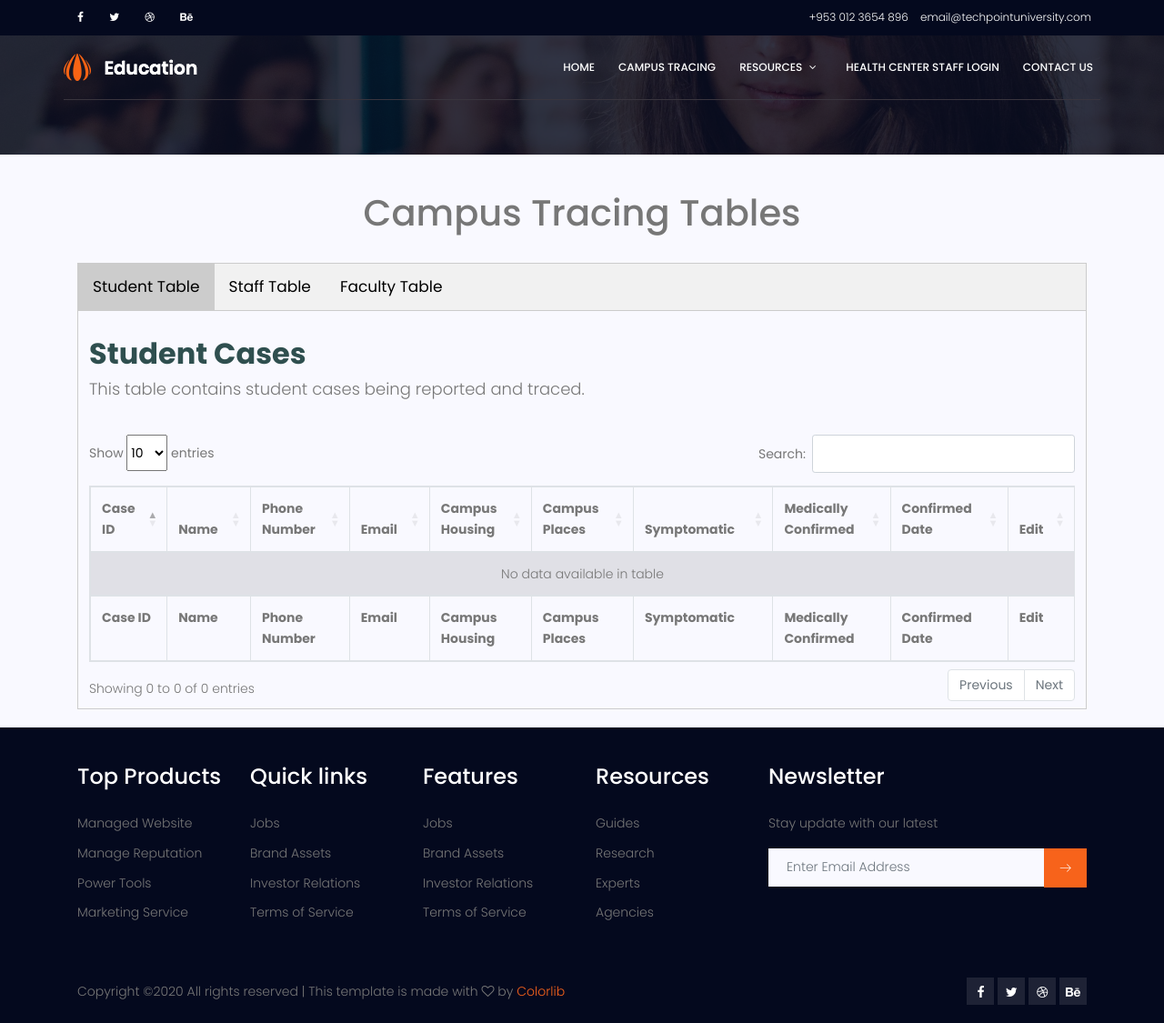
After one commit to rcardo35/outbreak-detection-09, a PHP site: page /health-center-view.php in a window 1280 px wide. The commit adds this page. Shown: the whole page at 91% size. Run offline with PHP 8.4, Linux system fonts and the light colour scheme; data that the repository does not hold is empty; some libraries are stand-ins or nearby versions.

Commit message:
WIP admin page. Functionality so far: edit student case

```diff
--- a/controller/database_queries.php
+++ b/controller/database_queries.php
@@ -43,10 +43,11 @@
             $beenExposed            = $_POST['exposure'];
             $exposureDesc           = $_POST['exposureDesc'];
             $exposureDate           = $_POST['exp_date'];
-            $symptoms               = $_POST['symptoms'];
+            $symptoms               = (array) $_POST['symptoms'];
+            $sympList = implode(",", $symptoms);
             $beenMedicallyEvaluated = $_POST['evaluated'];
 
-            $insertQuery = "INSERT INTO heroku_c224005b36bf596.nonstudentcases VALUES (default , '$name', '$phone', '$univEmail', '$deparment', '$building', '$supervisor', '$supervisorPhone', '$supervisorEmail','$campusPlaces', '$beenExposed', '$exposureDesc' ,'$exposureDate', '$symptoms', '$beenMedicallyEvaluated', ' ', ' ') ";
+            $insertQuery = "INSERT INTO heroku_c224005b36bf596.nonstudentcases VALUES (default , '$name', '$phone', '$univEmail', '$deparment', '$building', '$supervisor', '$supervisorPhone', '$supervisorEmail','$campusPlaces', '$beenExposed', '$exposureDesc' ,'$exposureDate', '$sympList', '$beenMedicallyEvaluated', ' ', ' ') ";
 
             $insertResult = $this->dbconn->query($insertQuery);
             if ( ! $insertResult) {
--- /dev/null
+++ b/health-center-view.php
@@ -0,0 +1,435 @@
+<?php
+    require_once("config/database_config.php");
+    require_once("controller/database_queries.php");
+?>
+<!DOCTYPE html>
+<html lang="zxx" class="no-js">
+<head>
+    <!-- Mobile Specific Meta -->
+    <meta name="viewport" content="width=device-width, initial-scale=1, shrink-to-fit=no">
+    <!-- Favicon-->
+    <link rel="shortcut icon" href="assets/img/fav.png">
+    <!-- Author Meta -->
+    <meta name="author" content="colorlib">
+    <!-- Meta Description -->
+    <meta name="description" content="">
+    <!-- Meta Keyword -->
+    <meta name="keywords" content="">
+    <!-- meta character set -->
+    <meta charset="UTF-8">
+    <!-- Site Title -->
+    <title>Education</title>
+
+    <link href="https://fonts.googleapis.com/css?family=Poppins:100,200,400,300,500,600,700" rel="stylesheet">
+    <!--
+    CSS
+    ============================================= -->
+    <link rel="stylesheet" href="assets/css/linearicons.css">
+    <link rel="stylesheet" href="assets/css/font-awesome.min.css">
+    <link rel="stylesheet" href="assets/css/bootstrap.css">
+    <link rel="stylesheet" href="assets/css/magnific-popup.css">
+    <link rel="stylesheet" href="assets/css/nice-select.css">
+    <link rel="stylesheet" href="assets/css/animate.min.css">
+    <link rel="stylesheet" href="assets/css/owl.carousel.css">
+    <link rel="stylesheet" href="assets/css/jquery-ui.css">
+    <link rel="stylesheet" href="assets/css/main.css">
+
+    <link rel="stylesheet" href="assets/css/datablecss.css">
+    <script src="https://ajax.googleapis.com/ajax/libs/jquery/3.5.1/jquery.min.js"></script>
+    <script src="https://maxcdn.bootstrapcdn.com/bootstrap/3.4.1/js/bootstrap.min.js"></script>
+
+    <!-- Datatable -->
+<!--    <link rel="stylesheet" href="assets/css/datablecss.css">-->
+    <link rel="stylesheet" href="https://cdn.datatables.net/1.10.21/css/dataTables.bootstrap4.min.css">
+
+
+    <link rel="stylesheet" href="https://cdnjs.cloudflare.com/ajax/libs/font-awesome/4.7.0/css/font-awesome.min.css">
+
+    <script type="text/javascript">
+		function openCity(evt, cityName) {
+
+			var i, tabcontent, tablinks;
+			tabcontent = document.getElementsByClassName("tabcontent");
+			for(i = 0; i < tabcontent.length; i++) {
+				tabcontent[i].style.display = "none";
+			}
+			tablinks = document.getElementsByClassName("tablinks");
+			for(i = 0; i < tablinks.length; i++) {
+				tablinks[i].className = tablinks[i].className.replace(" active", "");
+			}
+			document.getElementById(cityName).style.display = "block";
+			evt.currentTarget.className += " active";
+		}
+
+		$(document).ready(function () {
+			$('#example').DataTable();
+			document.getElementById('students').click();
+		});
+    </script>
+
+    <style>
+        /* Style the tab */
+        .tab {
+            overflow: hidden;
+            border: 1px solid #ccc;
+            background-color: #f1f1f1;
+        }
+
+        /* Style the buttons inside the tab */
+        .tab button {
+            background-color: inherit;
+            float: left;
+            border: none;
+            outline: none;
+            cursor: pointer;
+            padding: 14px 16px;
+            transition: 0.3s;
+            font-size: 17px;
+        }
+
+        /* Change background color of buttons on hover */
+        .tab button:hover {
+            background-color: #ddd;
+        }
+
+        /* Create an active/current tablink class */
+        .tab button.active {
+            background-color: #ccc;
+        }
+
+        /* Style the tab content */
+        .tabcontent {
+            display: none;
+            padding: 6px 12px;
+            border: 1px solid #ccc;
+            border-top: none;
+        }
+
+        .input-group-sm > .input-group-append > select.btn:not([size]):not([multiple]) {
+            height: calc(1.8125rem + 6px)
+        }
+
+        #example_length {
+            height: calc(1.8125rem + 6px) !important;
+        }
+
+        .center {
+            text-align-last: center;
+        }
+
+        .modal-header{
+            text-align-last: left !important;
+        }
+
+        .modal-body {
+            max-height: calc(100vh - 210px);
+            overflow-y: auto;
+        }
+        .req {
+            color: #C00;
+            font-size: 12px;
+        }
+    </style>
+</head>
+<body>
+<header id="header" id="home">
+    <?php require_once "navbar.php"; ?>
+</header><!-- #header -->
+
+<!-- start banner Area -->
+<section class="banner-area relative about-banner" id="home">
+    <div class="overlay overlay-bg"></div>
+    <div class="container">
+        <div class="row d-flex align-items-center justify-content-center">
+            <div class="about-content col-lg-12">
+                <!--                <h1 class="text-white">-->
+                <!--                    Self-Reporting-->
+                <!--                </h1>-->
+                <!--                <p class="text-white link-nav"><a href="index.php">Home </a> <span class="lnr lnr-arrow-right"></span> <a href="self-reporting.php">Self-Reporting</a></p>-->
+            </div>
+        </div>
+    </div>
+</section>
+<!-- End banner Area -->
+
+<!-- Start contact-page Area -->
+<section class="contact-page-area section-gap">
+    <div class="container" style="width: 140%">
+        <h1 class="center">Campus Tracing Tables</h1>
+        <br>
+        <div class="tab">
+            <button class="tablinks" id="students" onclick="openCity(event, 'Student Table')">Student Table</button>
+            <button class="tablinks" onclick="openCity(event, 'Staff Table')">Staff Table</button>
+            <button class="tablinks" onclick="openCity(event, 'Faculty Table')">Faculty Table</button>
+        </div>
+
+        <div id="Student Table" class="tabcontent">
+            <br>
+            <h2><b style="color:darkslategray;">Student Cases</b></h2>
+            <p style="font-size: 18px">This table contains student cases being reported and traced. </p>
+            <br>
+
+            <table id="example" class="table table-striped table-bordered" style="width:100%">
+                <thead>
+                <tr>
+                    <th>Case ID</th>
+                    <th>Name</th>
+                    <th>Phone Number</th>
+                    <th>Email</th>
+                    <th>Campus Housing</th>
+                    <th>Campus Places</th>
+                    <th>Symptomatic</th>
+                    <th>Medically Confirmed</th>
+                    <th>Confirmed Date</th>
+                    <th>Edit</th>
+                </tr>
+                </thead>
+                <tbody>
+                <?php
+
+                    $stmt = $conn->query("SELECT * FROM heroku_c224005b36bf596.studentcases")->fetchAll(PDO::FETCH_ASSOC);
+                    foreach ($stmt
+
+                             as $row) {
+
+                        $caseID        = $row['CaseID'];
+                        $name          = $row['FullName'];
+                        $phone         = $row['PhoneNumber'];
+                        $email         = $row['UniversityEmail'];
+                        $housing       = $row['CampusHousing'];
+                        $dorm          = $row['DormBuilding'];
+                        $campusPlaces  = $row['CampusPlaces'];
+                        $symptoms      = $row['Symptoms'];
+                        $medConfirmed  = $row['BeenMedicallyConfirmed'];
+                        $confirmedDate = $row['ConfirmedDate'];
+                        ?>
+                        <tr>
+                            <td> <?= $caseID ?> </td>
+                            <td> <?= $name ?></td>
+                            <td> <?= $phone ?></td>
+                            <td> <?= $email ?></td>
+                            <td> <?= $dorm ?></td>
+                            <td> <?= $campusPlaces ?></td>
+                            <td> <?= $symptoms ?></td>
+                            <td> <?= $medConfirmed ?></td>
+                            <td> <?= $confirmedDate ?></td>
+                            <td>
+                                <button type="button" class="btn btn-info edit_data" id="<?php echo $row['CaseID']; ?>"><i class="fa fa-edit"></i><br</button>
+                            </td>
+                        </tr>
+                    <?php } ?>
+                </tbody>
+                <tfoot>
+                <tr>
+                    <th>Case ID</th>
+                    <th>Name</th>
+                    <th>Phone Number</th>
+                    <th>Email</th>
+                    <th>Campus Housing</th>
+                    <th>Campus Places</th>
+                    <th>Symptomatic</th>
+                    <th>Medically Confirmed</th>
+                    <th>Confirmed Date</th>
+                    <th>Edit</th>
+                </tr>
+                </tfoot>
+            </table>
+        </div>
+
+        <div id="Staff Table" class="tabcontent">
+            <h3>Paris</h3>
+            <p>Paris is the capital of France.</p>
+        </div>
+
+        <div id="Faculty Table" class="tabcontent">
+            <h3>Tokyo</h3>
+            <p>Tokyo is the capital of Japan.</p>
+        </div>
+    </div>
+</section>
+<!-- End contact-page Area -->
+
+<!-- start footer Area -->
+<footer class="footer-area section-gap">
+    <div class="container">
+        <div class="row">
+            <div class="col-lg-2 col-md-6 col-sm-6">
+                <div class="single-footer-widget">
+                    <h4>Top Products</h4>
+                    <ul>
+                        <li><a href="#">Managed Website</a></li>
+                        <li><a href="#">Manage Reputation</a></li>
+                        <li><a href="#">Power Tools</a></li>
+                        <li><a href="#">Marketing Service</a></li>
+                    </ul>
+                </div>
+            </div>
+            <div class="col-lg-2 col-md-6 col-sm-6">
+                <div class="single-footer-widget">
+                    <h4>Quick links</h4>
+                    <ul>
+                        <li><a href="#">Jobs</a></li>
+                        <li><a href="#">Brand Assets</a></li>
+                        <li><a href="#">Investor Relations</a></li>
+                        <li><a href="#">Terms of Service</a></li>
+                    </ul>
+                </div>
+            </div>
+            <div class="col-lg-2 col-md-6 col-sm-6">
+                <div class="single-footer-widget">
+                    <h4>Features</h4>
+                    <ul>
+                        <li><a href="#">Jobs</a></li>
+                        <li><a href="#">Brand Assets</a></li>
+                        <li><a href="#">Investor Relations</a></li>
+                        <li><a href="#">Terms of Service</a></li>
+                    </ul>
+                </div>
+            </div>
+            <div class="col-lg-2 col-md-6 col-sm-6">
+                <div class="single-footer-widget">
+                    <h4>Resources</h4>
+                    <ul>
+                        <li><a href="#">Guides</a></li>
+                        <li><a href="#">Research</a></li>
+                        <li><a href="#">Experts</a></li>
+                        <li><a href="#">Agencies</a></li>
+                    </ul>
+                </div>
+            </div>
+            <div class="col-lg-4  col-md-6 col-sm-6">
+                <div class="single-footer-widget">
+                    <h4>Newsletter</h4>
+                    <p>Stay update with our latest</p>
+                    <div class="" id="mc_embed_signup">
+                        <form target="_blank" action="https://spondonit.us12.list-manage.com/subscribe/post?u=1462626880ade1ac87bd9c93a&amp;id=92a4423d01" method="get">
+                            <div class="input-group">
+                                <input type="text" class="form-control" name="EMAIL" placeholder="Enter Email Address" onfocus="this.placeholder = ''"
+                                       onblur="this.placeholder = 'Enter Email Address '" required="" type="email">
+                                <div class="input-group-btn">
+                                    <button class="btn btn-default" type="submit">
+                                        <span class="lnr lnr-arrow-right"></span>
+                                    </button>
+                                </div>
+                                <div class="info"></div>
+                            </div>
+                        </form>
+                    </div>
+                </div>
+            </div>
+        </div>
+        <div class="footer-bottom row align-items-center justify-content-between">
+            <p class="footer-text m-0 col-lg-6 col-md-12"><!-- Link back to Colorlib can't be removed. Template is licensed under CC BY 3.0. -->
+                Copyright &copy;<script>document.write(new Date().getFullYear());</script>
+                All rights reserved | This template is made with <i class="fa fa-heart-o" aria-hidden="true"></i> by <a href="https://colorlib.com" target="_blank">Colorlib</a>
+                <!-- Link back to Colorlib can't be removed. Template is licensed under CC BY 3.0. --></p>
+            <div class="col-lg-6 col-sm-12 footer-social">
+                <a href="#"><i class="fa fa-facebook"></i></a>
+                <a href="#"><i class="fa fa-twitter"></i></a>
+                <a href="#"><i class="fa fa-dribbble"></i></a>
+                <a href="#"><i class="fa fa-behance"></i></a>
+            </div>
+        </div>
+    </div>
+</footer>
+<!-- End footer Area -->
+
+<!--Edit Modal-->
+<div class="modal fade" id="editData" tabindex="-1" role="dialog" aria-labelledby="myModalLabel">
+    <div class="modal-dialog modal-dialog-scrollable modal-dialog-centered" role="document">
+        <div class="modal-content">
+            <form action="#" method="post" id="updateForm">
+                <div class="modal-header">
+                    <h4 class="modal-title" id="myModalLabel">Update Entry</h4>
+                    <button type="button" class="close req" data-dismiss="modal" aria-label="Close"><spanaria-hidden="true">&times;</span></button>
+                </div>
+                <div class="modal-body" id="info_update">
+                </div>
+                <div class="modal-footer">
+                    <button type="button" class="btn btn-default" data-dismiss="modal">Close</button>
+                    <button type="button" class="btn btn-primary" id="update">Update</button>
+                </div>
+            </form>
+        </div>
+    </div>
+</div>
+<!-- End of Edit Modal -->
+
+
+<script src="assets/js/vendor/jquery-2.2.4.min.js"></script>
+<script src="https://cdnjs.cloudflare.com/ajax/libs/popper.js/1.12.9/umd/popper.min.js" integrity="sha384-ApNbgh9B+Y1QKtv3Rn7W3mgPxhU9K/ScQsAP7hUibX39j7fakFPskvXusvfa0b4Q"
+        crossorigin="anonymous"></script>
+<script src="assets/js/vendor/bootstrap.min.js"></script>
+<script src="https://maps.googleapis.com/maps/api/js?key=AIzaSyBhOdIF3Y9382fqJYt5I_sswSrEw5eihAA"></script>
+<script src="assets/js/easing.min.js"></script>
+<script src="assets/js/hoverIntent.js"></script>
+<script src="assets/js/superfish.min.js"></script>
+<script src="assets/js/jquery.ajaxchimp.min.js"></script>
+<script src="assets/js/jquery.magnific-popup.min.js"></script>
+<script src="assets/js/jquery.tabs.min.js"></script>
+<script src="assets/js/jquery.nice-select.min.js"></script>
+<script src="assets/js/owl.carousel.min.js"></script>
+<script src="assets/js/main.js"></script>
+<script src="assets/js/vendor/bootstrap.min.js" type="text/javascript"></script>
+
+<!--<script src="https://code.jquery.com/jquery-3.5.1.js" type="text/javascript"></script>-->
+<script src="https://cdn.datatables.net/1.10.20/js/jquery.dataTables.min.js" type="text/javascript"></script>
+<script src="https://cdn.datatables.net/1.10.20/js/dataTables.bootstrap4.min.js" type="text/javascript"></script>
+
+
+<script>
+	// $(document).ready(function(){
+	// 	function alignModal(){
+	// 		var modalDialog = $(this).find(".modal-dialog");
+	//
+	// 		// Applying the top margin on modal dialog to align it vertically center
+	// 		modalDialog.css("margin-top", Math.max(0, ($(window).height() - modalDialog.height()) / 2));
+	// 	}
+	// 	// Align modal when it is displayed
+	// 	$(".modal").on("shown.bs.modal", alignModal);
+	//
+	// 	// Align modal when user resize the window
+	// 	$(window).on("resize", function(){
+	// 		$(".modal:visible").each(alignModal);
+	// 	});
+	// });
+
+	$(document).on('click', '.edit_data', function () {
+		var caseID = $(this).attr('id');
+		$.ajax({
+			url: "edit-case.php",
+			type: "post",
+			data: {caseID: caseID},
+			success: function (data) {
+				$("#info_update").html(data);
+				$("#editData").modal('show');
+			}
+		});
+	});
+
+	$(document).on('click', '#update', function () {
+		var caseID = $(this).attr('id');
+		var symptoms = [];
+
+		$('#updateForm input:checkbox[name=symptoms]').each(function () {
+
+			if($(this).is(":checked")) {
+				symptoms.push($(this).val());
+			}
+		});
+		symptoms = symptoms.join(',');
+		$('input[name="symptoms"]').val(symptoms);
+
+		$.ajax({
+			url: "update-case.php", type: "post", data: $("#updateForm").serialize() + "&symptoms=" + symptoms, success: function (data) {
+				alert("Record updated successfully");
+				$("#editData").modal('hide');
+				location.reload();
+			}
+		});
+	});
+
+
+</script>
+</body>
+</html>
--- a/navbar.php
+++ b/navbar.php
@@ -31,7 +31,7 @@
                         <li><a href="symptoms-survey.php">Check your symptoms!</a></li>
                     </ul>
                 </li>
-                <li><a href="health-center-login.php">Health Center Staff Login</a></li>
+                <li><a href="health-center-view.php">Health Center Staff Login</a></li>
                 <li><a href="contact.php">Contact Us</a></li>
             </ul>
         </nav><!-- #nav-menu-container -->
```
Also changed, not shown: confirm-self-report.php (+0 -40 lines), edit-case.php (added, +112 -0 lines), update-case.php (added, +27 -0 lines).
